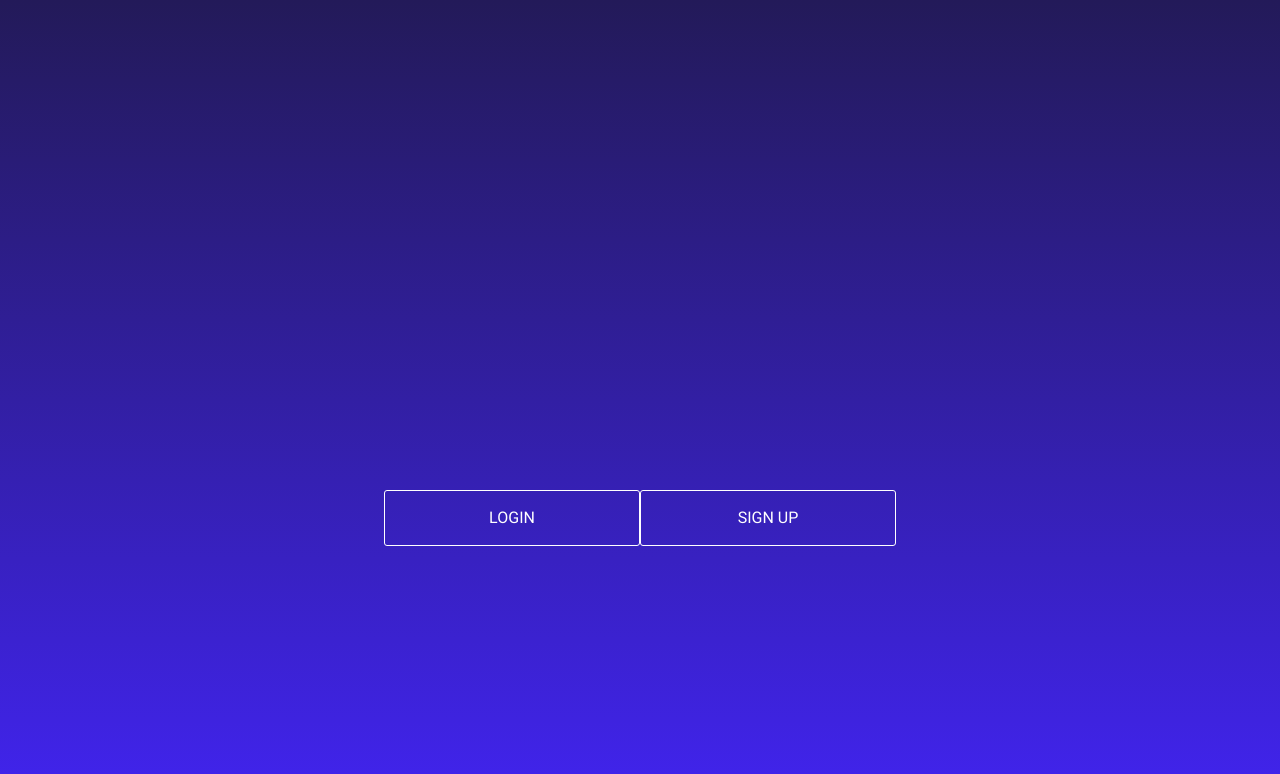
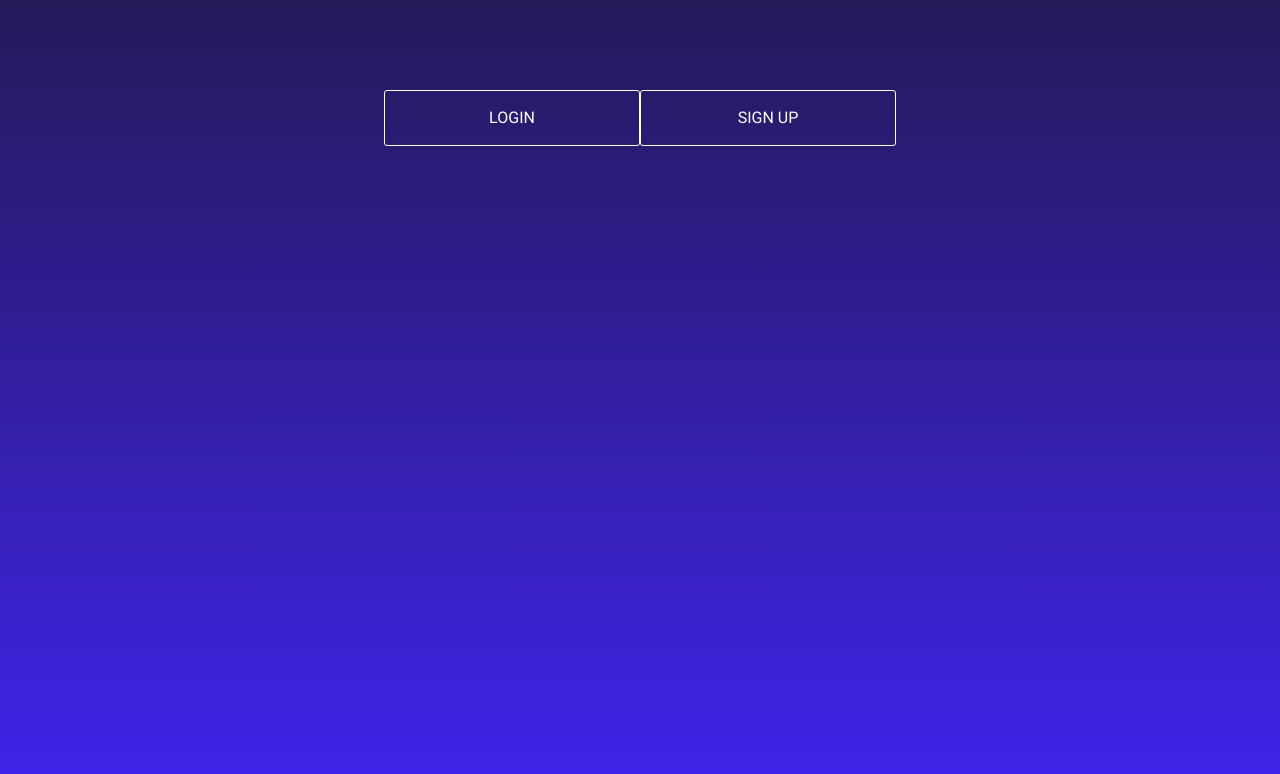
Before and after one commit to deticket/app, a Next.js app in the folder client/: page / in a window 1280 px wide. Shown: the top 774 px of the page. Built offline with nearby package versions, Linux system fonts and the light colour scheme.

Commit message:
more fixes

```diff
--- a/client/components/displayticket.jsx
+++ b/client/components/displayticket.jsx
@@ -66,7 +66,7 @@ const DisplayTicket = ({ id }) => (
     </StyledHeader>
     <QRCode
       value={tickets[id].eventName}
-      size="15em"
+      size={250}
       bgColor="#ffffff"
       fgColor="#000000"
       level="L"
--- a/client/pages/_app.jsx
+++ b/client/pages/_app.jsx
@@ -16,7 +16,7 @@ const Background = styled.div`
     text-align: center;
     color: white;
     width: 100vw;
-    height 100vh;
+    min-height 100vh;
     background: linear-gradient(180deg, #231A59 0%, rgba(255, 255, 255, 0) 100%), #4124EE;
     z-index: -1;
 `;
--- a/client/pages/marketplace.jsx
+++ b/client/pages/marketplace.jsx
@@ -111,7 +111,7 @@ function marketplace() {
         <List
           itemCount={events.length}
           itemSize={150}
-          height={events.length * 450}
+          height={events.length * 150}
           width={350}
           style={{ margin: '0 auto 0 auto' }}
         >
--- a/client/pages/wallet.jsx
+++ b/client/pages/wallet.jsx
@@ -93,7 +93,7 @@ function wallet() {
         <List
           itemCount={tickets.length}
           itemSize={150}
-          height={tickets.length * 350}
+          height={tickets.length * 150}
           width={300}
           style={{ margin: '0 auto 0 auto' }}
         >
```
